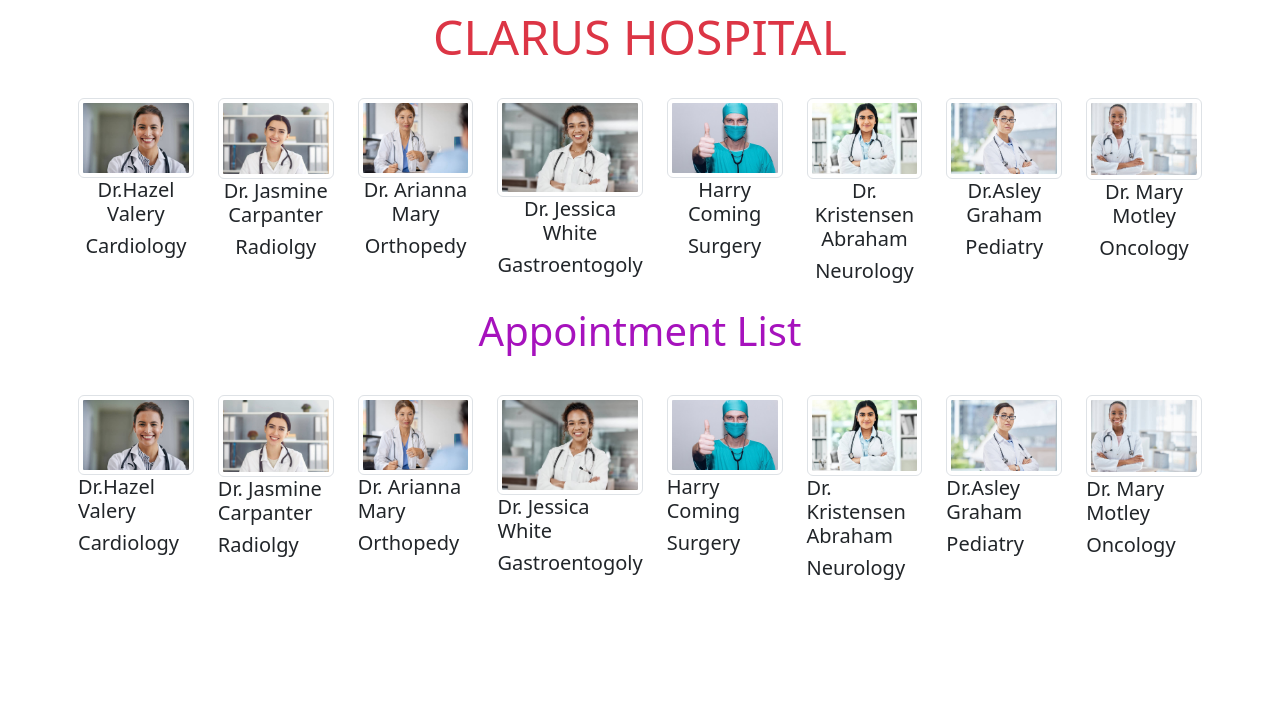
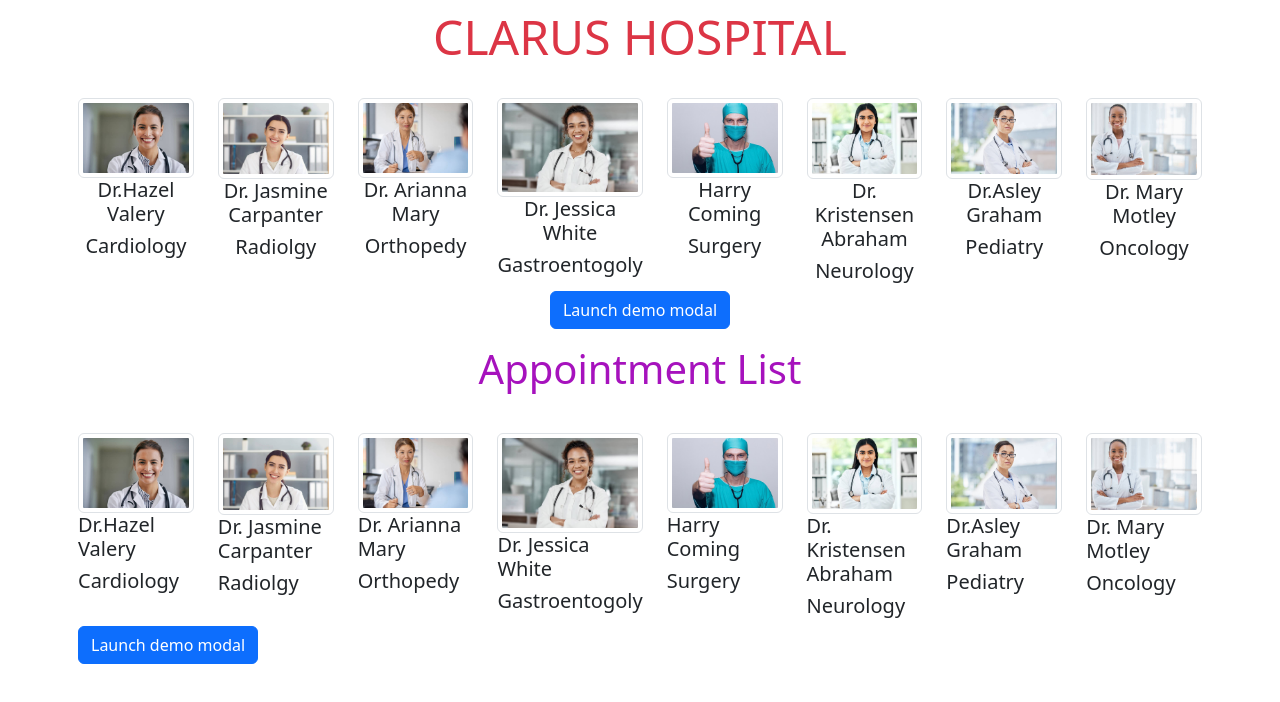
Before and after one commit to kiymett/HospitalAppointment, a React (Create React App) app: page / in a window 1280 px wide. Shown: the top 702 px of the page. Built offline with nearby package versions, Linux system fonts and the light colour scheme.

Commit message:
adjusted file name for AddModal

```diff
--- a/src/components/Doctors.jsx
+++ b/src/components/Doctors.jsx
@@ -2,6 +2,7 @@ import Container from "react-bootstrap/Container"
 import Col from "react-bootstrap/Col"
 import Row from "react-bootstrap/Row"
 import {doctorData} from "../helper/data"
+import AddModal from "../components/AddModal"
 
 const Doctors = () => {
   console.log(doctorData)
@@ -20,6 +21,7 @@ const Doctors = () => {
         ))}
 
       </Row>
+      <AddModal/>
     </Container>
   )
 }
```
Also changed, not shown: src/components/AddModal.jsx (renamed from src/components/AddModfal.jsx).
